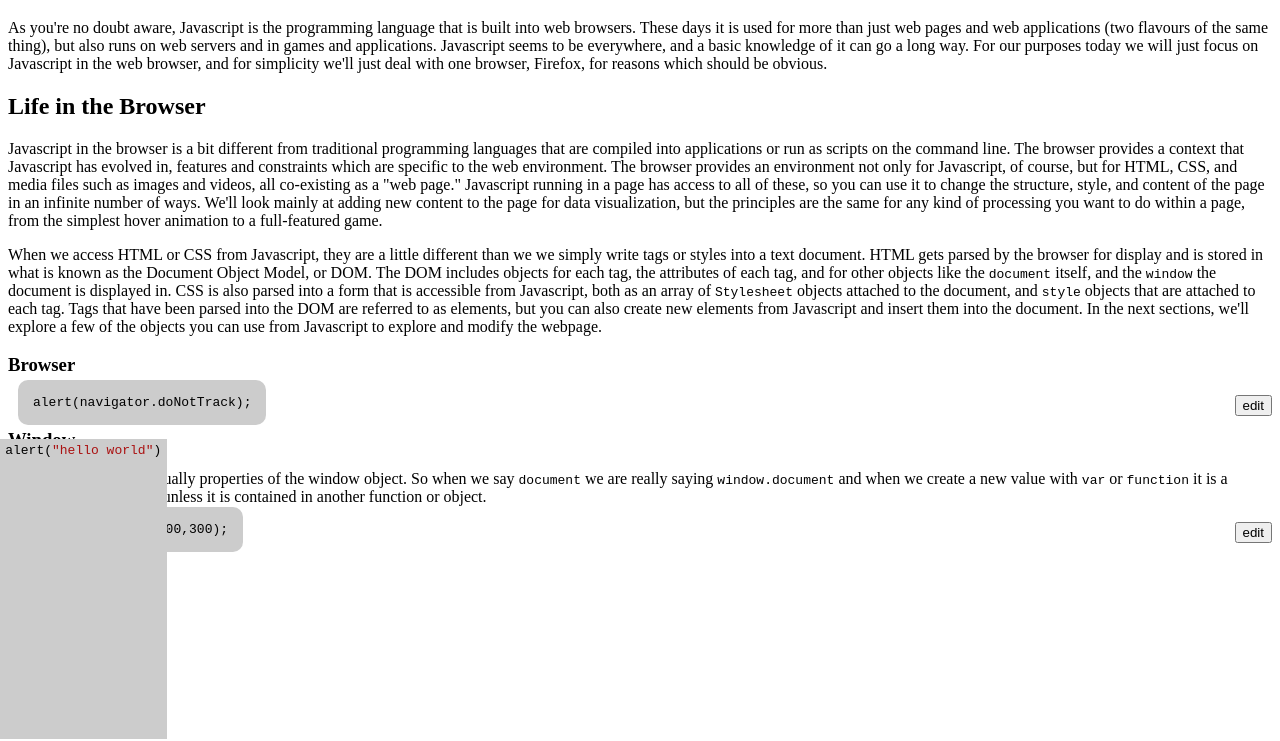
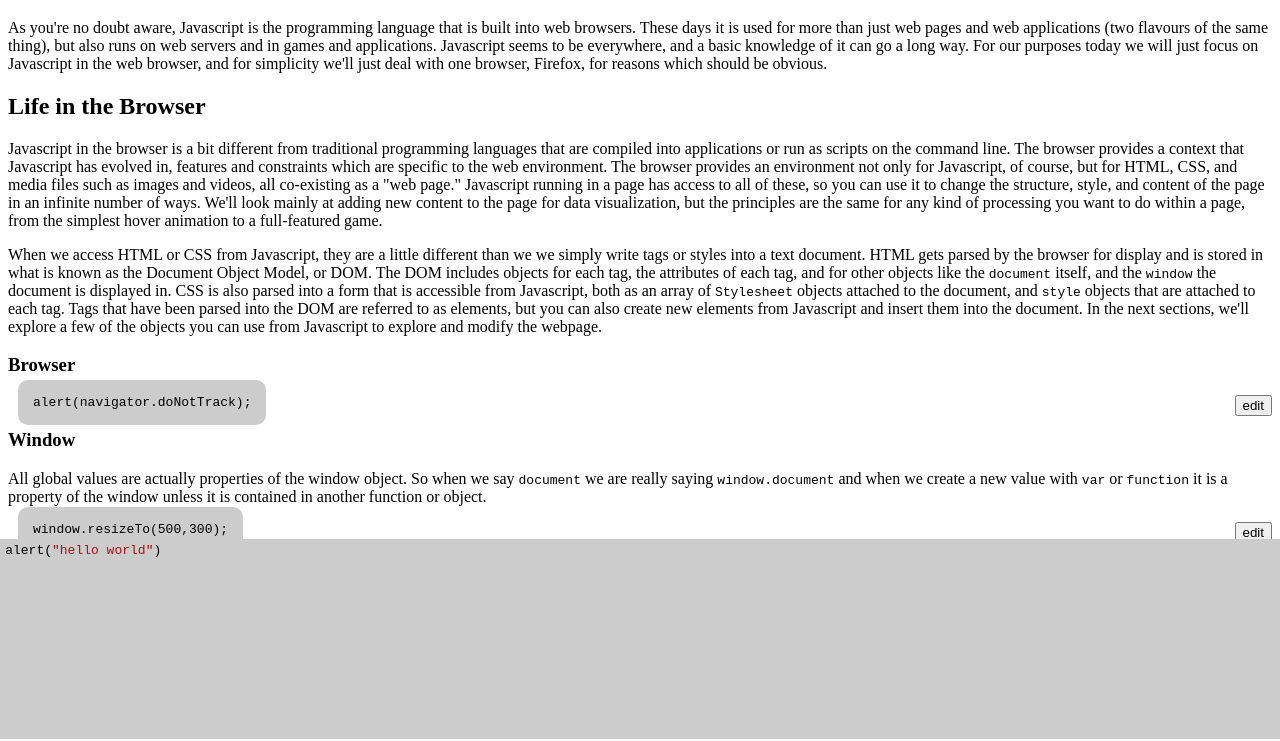
Before and after one commit to dethe/jstutorial, a plain HTML site: page index.html in a window 1280 px wide. Shown: the part 61-802 px from the top of the page. Drawn offline with Linux system fonts and the light colour scheme.

Commit message:
livecoding update

```diff
--- a/index.html
+++ b/index.html
@@ -8,6 +8,7 @@
 </head>
 
 <body id="home">
+	<div class="content">
 	<h1>Intro to Javascript</h1>
 
 <p>As you're no doubt aware, Javascript is the programming language that is built into web browsers. These days it is used for more than just web pages and web applications (two flavours of the same thing), but also runs on web servers and in games and applications. Javascript seems to be everywhere, and a basic knowledge of it can go a long way. For our purposes today we will just focus on Javascript in the web browser, and for simplicity we'll just deal with one browser, Firefox, for reasons which should be obvious.</p>
@@ -90,6 +91,7 @@
 
 <p>text</p>
 
+	</div>
 	<script src="lib/codemirror.js"></script>
 	<script src="lib/javascript/javascript.js"></script>
 	<script src="lib/jstutorial.js"></script>
--- a/lib/jstutorial.css
+++ b/lib/jstutorial.css
@@ -12,10 +12,15 @@ button{
 	float: right;
 }
 
+.content{
+	margin-bottom: 200px;
+}
+
 .CodeMirror{
 	position: fixed;
 	bottom: 0;
 	left: 0;
-	height: 300px;
+	width: 100%;
+	height: 200px;
 	background-color: #CCC;
 }
```
Also changed, not shown: lib/template.html (+2 -0 lines).
